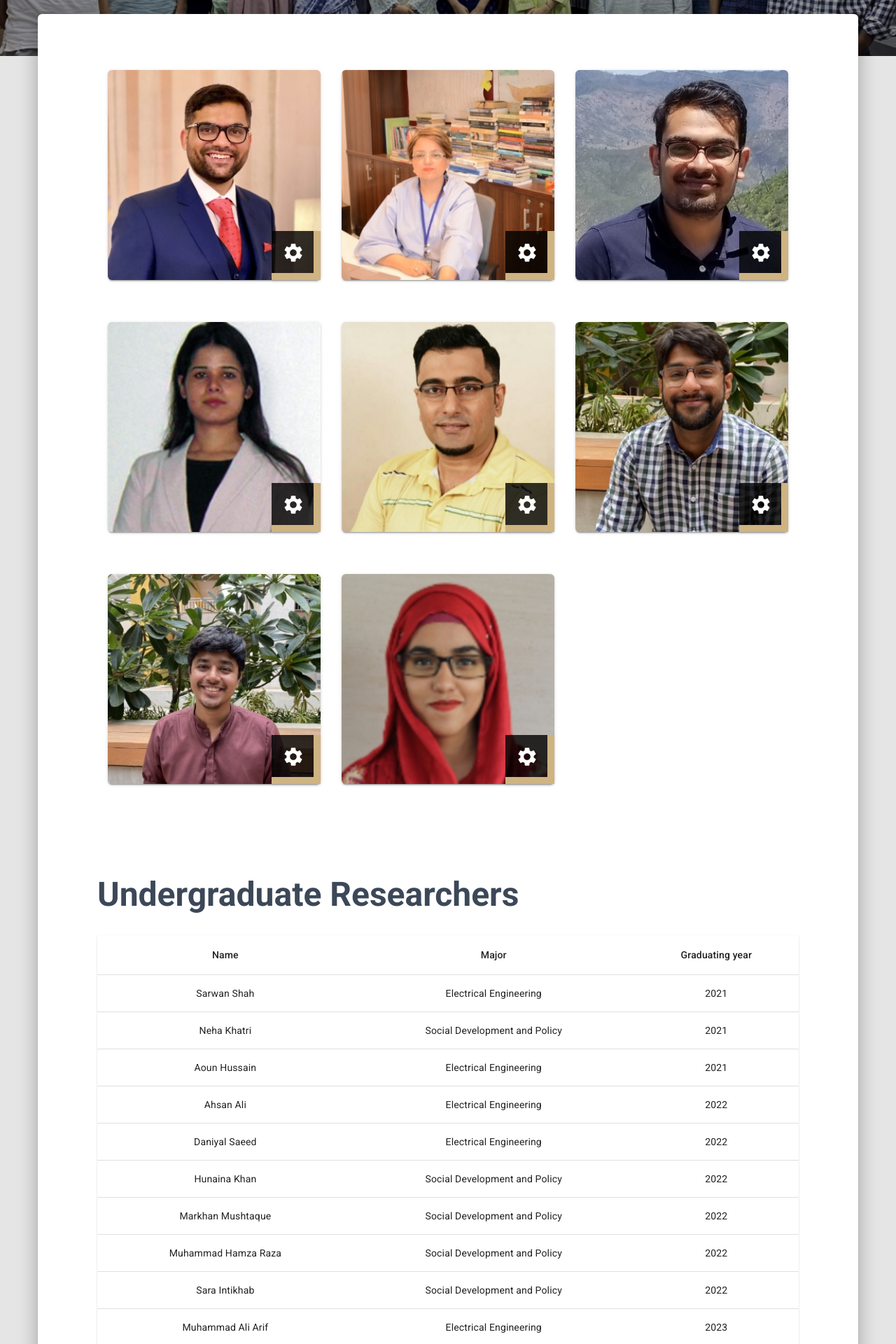
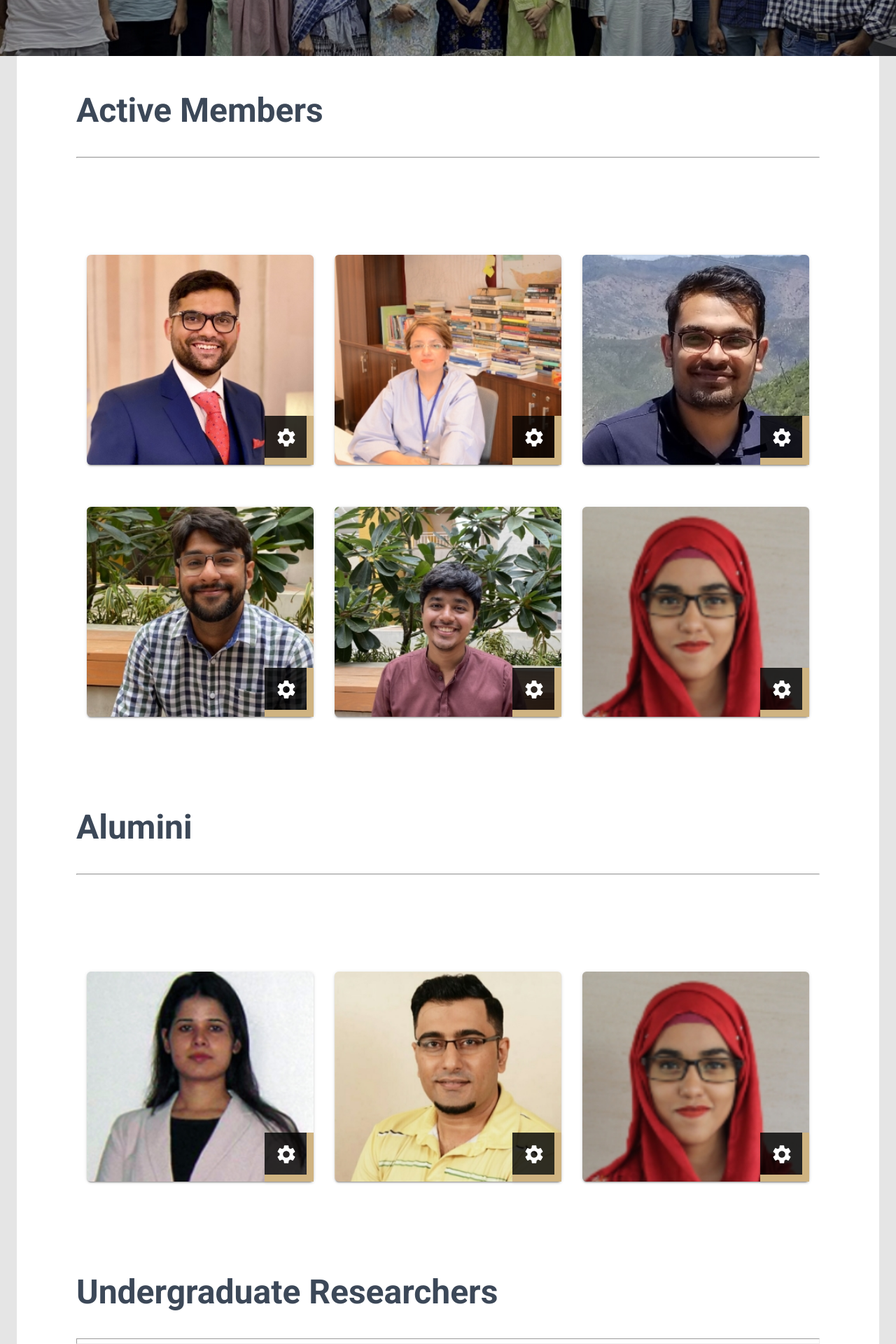
Before and after one commit to karachiwaterproject/kwp-frontend, a React (Create React App) app: page /team in a window 1280 px wide. Shown: the part 240-2160 px from the top of the page at 70% size. Built offline with nearby package versions, Linux system fonts and the light colour scheme; what google-maps-react would draw is missing.

Commit message:
Back inn

```diff
--- a/src/views/HomePage/HomePage.js
+++ b/src/views/HomePage/HomePage.js
@@ -42,13 +42,7 @@ const HomePage = (props) => {
             <GridItem>
               <div className={classes.brand + " brand"}>
                 <h1 className={classes.title + " title"}>What we are ?</h1>
-                <h3 className={classes.subtitle + " subtitle"}>
-                  The Karachi Water Project (KWP) is an interdisciplinary
-                  research group engaged in investigating approaches to improve
-                  water management in Karachi. The group, headed by Dr. Hassaan
-                  F. Khan, strives to develop technological and policy-based
-                  solutions to Karachi’s water challenges.
-                </h3>
+
               </div>
             </GridItem>
           </GridContainer>
@@ -57,6 +51,16 @@ const HomePage = (props) => {
       <Container>
         <div className={classNames(classes.main, classes.mainRaised)}>
           <div className={classes.mainContainer + " main-container"}>
+            <h3 className={classes.subtitle + " subtitle"} style={{textAlign: "center"}}>
+                  The Karachi Water Project (KWP) is an interdisciplinary
+                  research group engaged in investigating approaches to improve
+                  water management in Karachi. The group, headed by Dr. Hassaan
+                  F. Khan, strives to develop technological and policy-based
+                  solutions to Karachi’s water challenges.
+                </h3>
+                <br />
+                <hr style={{width:"50%", margin:"auto"}} />
+                <br/>
             <Typography variant="h4" className="h4">
               OnGoing
             </Typography>
--- a/src/views/Node/Node.js
+++ b/src/views/Node/Node.js
@@ -50,7 +50,9 @@ const Node = ({ getReadings, match, reading: { readings, loading } }) => {
   }, [getReadings, match.params.key, getReadingsWithTime]);
   setInterval(() => {
     const { data } = readings;
+    console.log(readings);
     if (data) {
+      console.log(data);
       let content = Array.from(data[50]).reverse();
 
       let reading = {
@@ -209,7 +211,7 @@ const Node = ({ getReadings, match, reading: { readings, loading } }) => {
                   </GridItem>
                 </GridContainer>
                 <br />
-                {readingsData.time_sampled.length > 0 ? (
+                {readingsData ? (
                   <>
                     <LineChart
                       labels={readingsData.time_sampled}
--- a/src/views/Node/NodeWithTime.js
+++ b/src/views/Node/NodeWithTime.js
@@ -73,7 +73,6 @@ const NodeWithTime = ({
         Object.keys(reading).map((key) => reading[key].push(item[key]))
       );
 
-      console.log(reading.time_sampled);
 
       setReadingsData(reading);
     }
--- a/src/views/Teams/Teams.js
+++ b/src/views/Teams/Teams.js
@@ -37,6 +37,7 @@ const members = [
     details:
       "project leader | research interests: water systems analysis, water pricing",
     contact: "hassaan.khan@sse.habib.edu.pk",
+    status: true
   },
   {
     name: "Dr. Nausheen H. Anwar",
@@ -45,6 +46,7 @@ const members = [
     details:
       "advisor, socioeconomic studies | research interests: city and regional planning, climate change, infrastructures, inequality",
     contact: "nhanwar@iba.edu.pk",
+    status: true
   },
   {
     name: "Junaid Ahmed Memon",
@@ -53,6 +55,7 @@ const members = [
     details:
       "technical lead (smart flowmeter development) | research interests: systems design, fluid flow measurement, wireless sensor networks and internet of things",
     contact: "junaid.memon@sse.habib.edu.pk",
+    status: true
   },
   {
     name: "Sana Khalil",
@@ -61,6 +64,7 @@ const members = [
     details:
       "lead, water pricing | research interests: labor economics, applied econometrics, development economics",
     contact: "sana.khalil@ahss.habib.edu.pk",
+    status:false
   },
   {
     name: "Dr. Moiz Anis",
@@ -69,6 +73,7 @@ const members = [
     details:
       "advisor, iot | research interests: cellular networks, internet of things, computer networking, and wireless communications.",
     contact: "moiz.anis@sse.habib.edu.pk",
+    status: false
   },
   {
     name: "Abdul Rehman Soomro",
@@ -76,6 +81,7 @@ const members = [
     avatar: require("./../../assets/img/team/6.jpg").default,
     role: "flowmeter hardware development | research interests: hydroinformatics, embedded systems, water metering",
     contact: "abdul.soomro@sse.habib.edu.pk",
+    status: true
   },
   {
     name: "Syed Ali Arshad",
@@ -84,6 +90,7 @@ const members = [
     details:
       "lyari study | research interests: urban planning, climate change mitigation, ecological justice",
     contact: "ali.arshad@sse.habib.edu.pk",
+    status: true
   },
   {
     name: "Hiba Jamal",
@@ -92,6 +99,16 @@ const members = [
     details:
       "full stack developer | research interests: computer vision, machine learning modelling",
     contact: "hiba.jamal@habib.edu.pk",
+    status: false
+  },
+  {
+    name: "Abdul Samad",
+    role: "Research Assistant",
+    avatar: require("./../../assets/img/team/8.jpg").default,
+    details:
+      "inventory control | research interests: water metering, surveys, electronic designing.",
+    contact: "samad.shakir@sse.habib.edu.pk",
+    status: true
   },
 ];
 
@@ -158,15 +175,34 @@ const undergraduates = [
   },
   {
     name: "Asad Tariq",
+    major: "Computer Science ",
+    year: "2023",
+  },
+  {
+    name: "Mohammad Hasan Tariq",
+    major: "Computer Engineeing",
+    year: "2023",
+  },
+  {
+    name: "Mohammad Jazzel Mehmood",
+    major: "Computer Engineeing",
+    year: "2024",
+  },
+  {
+    name: "Zayaan Delawalla",
     major: "Social Development and Policy",
     year: "2023",
   },
   {
-    name: "Mohammad Hasan Tariq",
+    name: "Fariha Batool",
     major: "Social Development and Policy",
     year: "2023",
   },
 ];
+const activeMembers = members.filter((member) => member.status);
+console.log(activeMembers)
+const aluminiMembers = members.filter((member) => member.status === false);
+console.log(aluminiMembers)
 
 const Teams = (props) => {
   const classes = useStyles();
@@ -197,10 +233,41 @@ const Teams = (props) => {
         </div>
       </Parallax>
       <Container>
-        <div className={classNames(classes.main, classes.mainRaised)}>
+        <div className={classNames(classes.main)}>
+        <GridContainer className={classes.mainContainer + " main-container"}>
+            <Typography
+              variant="h3"
+              style={{ fontWeight: "bold", marginBottom: "30px" }}
+            >
+              Active Members
+            </Typography>
+            <hr style={{ width: "100%" }} />
+          </GridContainer>
           <GridContainer className={classes.mainContainer + " main-container"}>
-            {members.map(({ name, avatar, role, contact, details }) => (
-              <GridItem xs={12} sm={4} key={name}>
+            {activeMembers.map(({ name, avatar, role, contact, details }) => (
+              <GridItem xs={12} sm={6} md={6} lg={4}  key={name}>
+                <TeamCard
+                  name={name}
+                  avatar={avatar}
+                  role={role}
+                  contact={contact}
+                  details={details}
+                />
+              </GridItem>
+            ))}
+          </GridContainer>
+          <GridContainer className={classes.mainContainer + " main-container"}>
+            <Typography
+              variant="h3"
+              style={{ fontWeight: "bold", marginBottom: "30px" }}
+            >
+              Alumini
+            </Typography>
+            <hr style={{ width: "100%" }} />
+          </GridContainer>
+          <GridContainer className={classes.mainContainer + " main-container"}>
+            {aluminiMembers.map(({ name, avatar, role, contact, details }) => (
+              <GridItem xs={12} sm={6} md={4} key={name}>
                 <TeamCard
                   name={name}
                   avatar={avatar}
@@ -218,6 +285,7 @@ const Teams = (props) => {
             >
               Undergraduate Researchers
             </Typography>
+            <hr style={{ width: "100%" }} />
             <br />
             <TableContainer component={Paper}>
               <Table
```
Also changed, not shown: src/assets/img/team/9.jpg (added).
